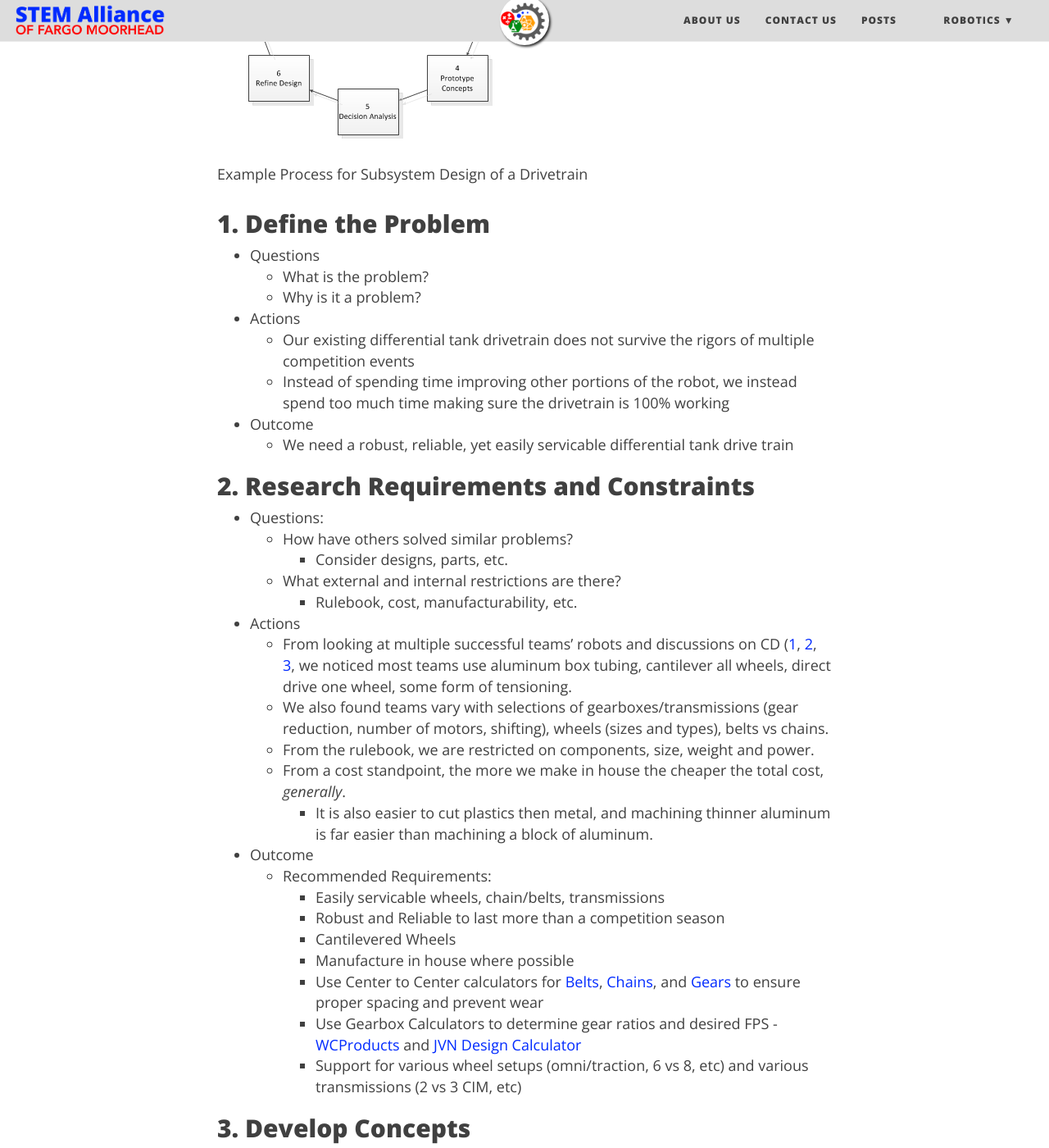
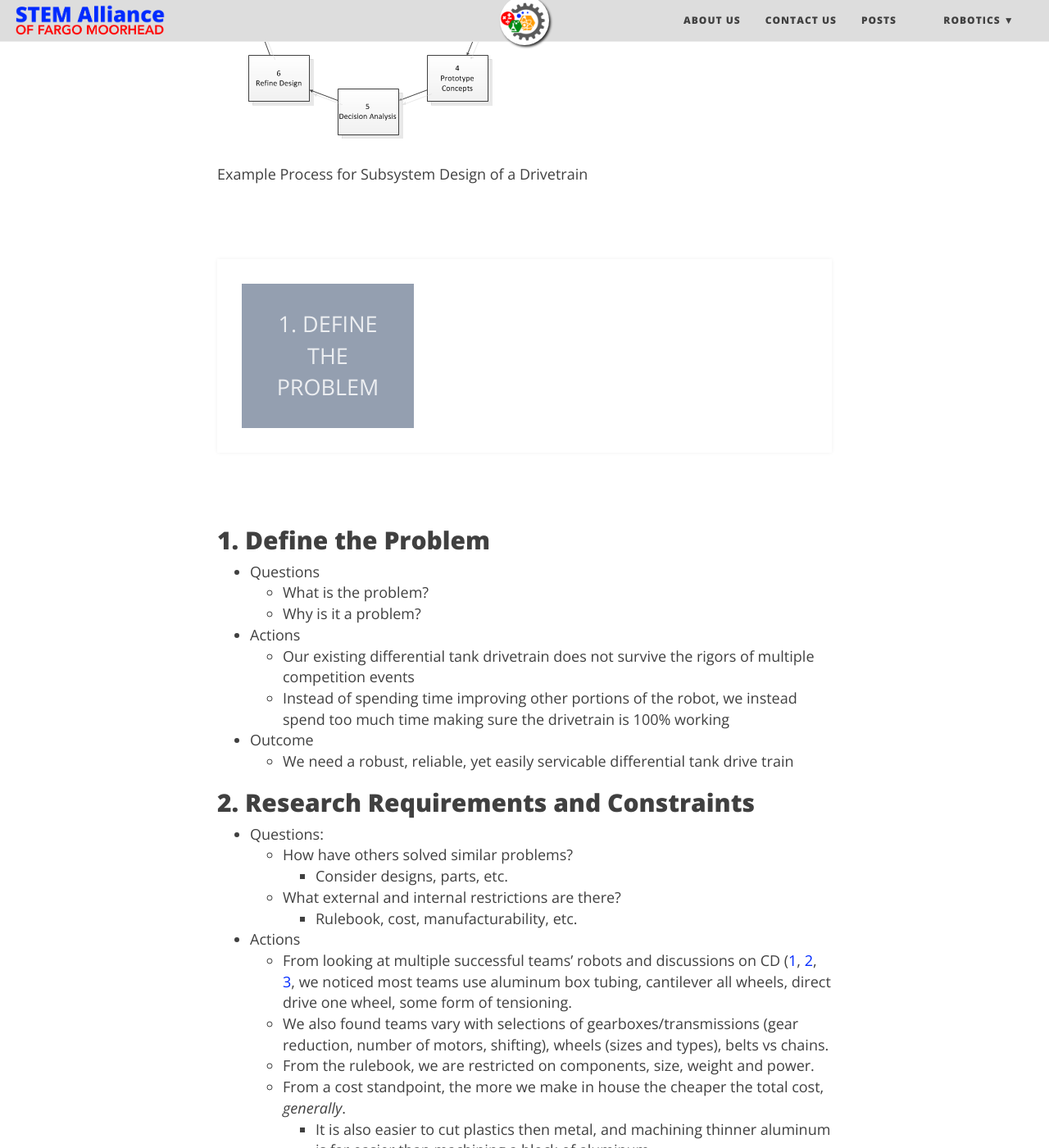
Before and after one commit to rheld22/STEM-Alliance.github.io, a Jekyll site: the page built from robotics/process/index.md, in a window 1280 px wide and 1400 px high, scrolled down 537 px. Shown: the whole window at 82% size. Built offline with Jekyll 4.4.1, drawn with Linux system fonts in a browser that asks for light colours; nearby versions of some CDN libraries; part of the change alters nothing that is shown.

Commit message:
Some cool expandable cards. WIP.

```diff
--- a/robotics/process/index.md
+++ b/robotics/process/index.md
@@ -6,6 +6,198 @@ use-site-title: true
 [![EDP](imgs/edp_s.png "EDP")](imgs/edp.png "EDP")
 
 Example Process for Subsystem Design of a Drivetrain
+
+<style>
+* {
+  box-sizing: border-box;
+}
+
+.wrapper {
+  margin: 5em auto;
+  max-width: 1000px;
+  box-shadow: 0 0 5px 0 rgba(0, 0, 0, 0.06);
+}
+
+.cards {
+  padding: 15px;
+  display: flex;
+  flex-flow: row wrap;
+}
+
+.card {
+  margin: 15px;
+  width: calc((100% / 3) - 30px);
+  transition: all 0.2s ease-in-out;
+}
+@media screen and (max-width: 991px) {
+  .card {
+    width: calc((100% / 2) - 30px);
+  }
+}
+@media screen and (max-width: 767px) {
+  .card {
+    width: 100%;
+  }
+}
+.card:hover .card__inner {
+  background-color: #1abc9c;
+  -webkit-transform: scale(1.05);
+          transform: scale(1.05);
+}
+.card__inner {
+  width: 100%;
+  padding: 30px;
+  position: relative;
+  cursor: pointer;
+  background-color: #949fb0;
+  color: #eceef1;
+  font-size: 1.5em;
+  text-transform: uppercase;
+  text-align: center;
+  transition: all 0.2s ease-in-out;
+}
+.card__inner:after {
+  transition: all 0.3s ease-in-out;
+}
+.card__inner .fa {
+  width: 100%;
+  margin-top: .25em;
+}
+.card__expander {
+  transition: all 0.2s ease-in-out;
+  background-color: #333a45;
+  width: 100%;
+  position: relative;
+  display: flex;
+  justify-content: center;
+  align-items: center;
+  text-transform: uppercase;
+  color: #eceef1;
+  font-size: 1.5em;
+}
+.card__expander .fa {
+  font-size: 0.75em;
+  position: absolute;
+  top: 10px;
+  right: 10px;
+  cursor: pointer;
+}
+.card__expander .fa:hover {
+  opacity: 0.9;
+}
+.card.is-collapsed .card__inner:after {
+  content: "";
+  opacity: 0;
+}
+.card.is-collapsed .card__expander {
+  max-height: 0;
+  min-height: 0;
+  overflow: hidden;
+  margin-top: 0;
+  opacity: 0;
+}
+.card.is-expanded .card__inner {
+  background-color: #1abc9c;
+}
+.card.is-expanded .card__inner:after {
+  content: "";
+  opacity: 1;
+  display: block;
+  height: 0;
+  width: 0;
+  position: absolute;
+  bottom: -30px;
+  left: calc(50% - 15px);
+  border-left: 15px solid transparent;
+  border-right: 15px solid transparent;
+  border-bottom: 15px solid #333a45;
+}
+.card.is-expanded .card__inner .fa:before {
+  content: "\f115";
+}
+.card.is-expanded .card__expander {
+  max-height: 1000px;
+  min-height: 200px;
+  overflow: visible;
+  margin-top: 30px;
+  opacity: 1;
+}
+.card.is-expanded:hover .card__inner {
+  -webkit-transform: scale(1);
+          transform: scale(1);
+}
+.card.is-inactive .card__inner {
+  pointer-events: none;
+  opacity: 0.5;
+}
+.card.is-inactive:hover .card__inner {
+  background-color: #949fb0;
+  -webkit-transform: scale(1);
+          transform: scale(1);
+}
+
+@media screen and (min-width: 992px) {
+  .card:nth-of-type(3n+2) .card__expander {
+    margin-left: calc(-100% - 30px);
+  }
+
+  .card:nth-of-type(3n+3) .card__expander {
+    margin-left: calc(-200% - 60px);
+  }
+
+  .card:nth-of-type(3n+4) {
+    clear: left;
+  }
+
+  .card__expander {
+    width: calc(300% + 60px);
+  }
+}
+@media screen and (min-width: 768px) and (max-width: 991px) {
+  .card:nth-of-type(2n+2) .card__expander {
+    margin-left: calc(-100% - 30px);
+  }
+
+  .card:nth-of-type(2n+3) {
+    clear: left;
+  }
+
+  .card__expander {
+    width: calc(200% + 30px);
+  }
+}
+</style>
+
+<div class="wrapper">
+   <div class="cards">
+      <div class="card is-collapsed">
+         <div class="card__inner js-expander">
+            <span>1. Define the Problem</span>
+         </div>
+         <div class="card__expander">
+            <ul>
+               <li>Questions
+                  <ul>
+                     <li>What is the problem?</li>
+                     <li>Why is it a problem?</li>
+                  </ul>
+               </li>
+               <li>Actions
+                  <ul>
+                     <li>Our existing differential tank drivetrain does not survive the rigors of multiple competition events</li>
+                     <li>Instead of spending time improving other portions of the robot, we instead spend too much time making sure the drivetrain is 100% working</li>
+                  </ul>
+               </li>
+               <li>Outcome
+                  <ul>
+                     <li>We need a robust, reliable, yet easily servicable differential tank drive train</li>
+                  </ul>
+               </li>
+            </ul>
+         </div>
+      </div>
+   </div>
+</div>
 
 ## 1. Define the Problem
    - Questions
@@ -50,3 +242,41 @@ Example Process for Subsystem Design of a Drivetrain
 ## 7. Implement Final Design
 
 ## 8. Test and Analyze
+
+
+
+<script type="text/javascript" src="http://code.jquery.com/jquery-1.9.1.min.js"></script>
+<script>
+var $cell = $('.card');
+
+//open and close card when clicked on card
+$cell.find('.js-expander').click(function() {
+
+  var $thisCell = $(this).closest('.card');
+
+  if ($thisCell.hasClass('is-collapsed')) {
+    $cell.not($thisCell).removeClass('is-expanded').addClass('is-collapsed').addClass('is-inactive');
+    $thisCell.removeClass('is-collapsed').addClass('is-expanded');
+
+    if ($cell.not($thisCell).hasClass('is-inactive')) {
+      //do nothing
+    } else {
+      $cell.not($thisCell).addClass('is-inactive');
+    }
+
+  } else {
+    $thisCell.removeClass('is-expanded').addClass('is-collapsed');
+    $cell.not($thisCell).removeClass('is-inactive');
+  }
+});
+
+//close card when click on cross
+$cell.find('.js-collapser').click(function() {
+
+  var $thisCell = $(this).closest('.card');
+
+  $thisCell.removeClass('is-expanded').addClass('is-collapsed');
+  $cell.not($thisCell).removeClass('is-inactive');
+
+});
+</script>
```
